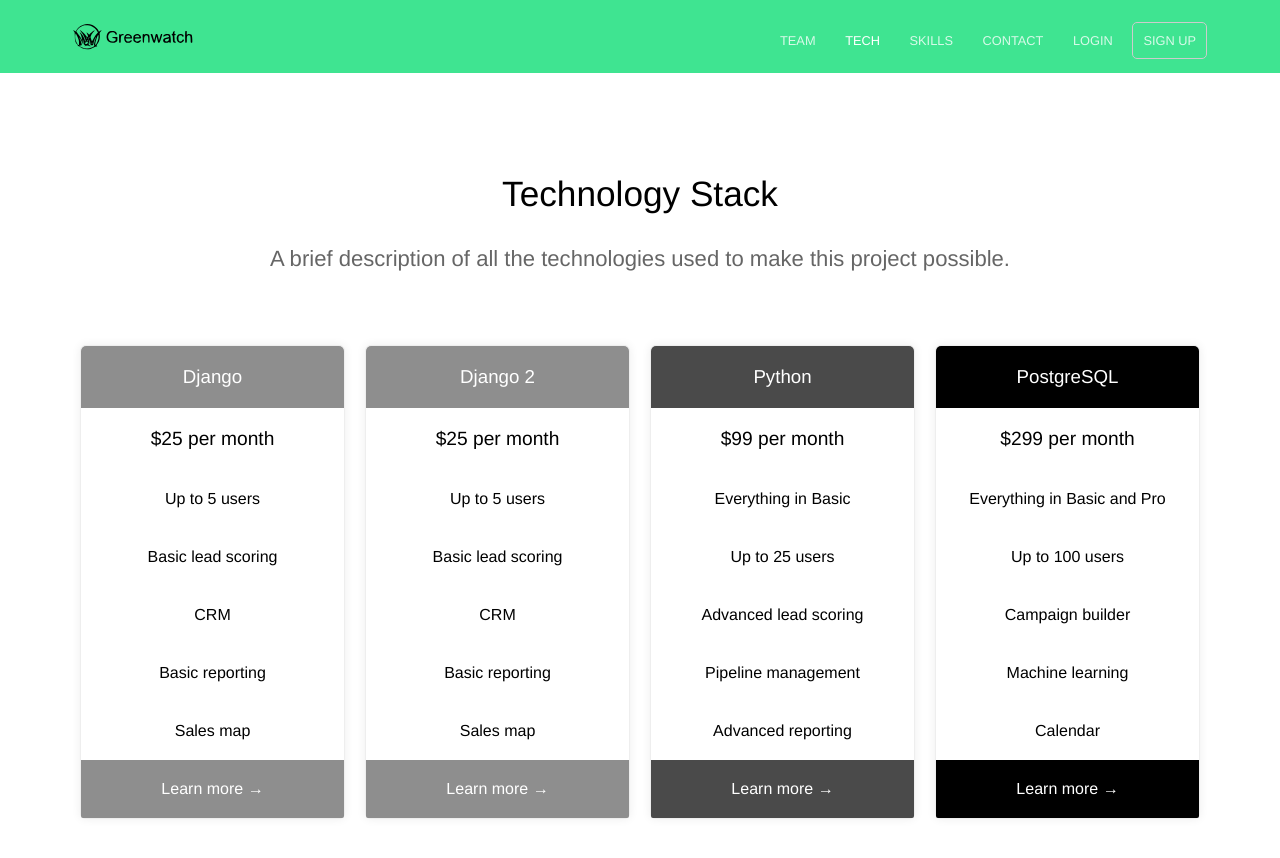
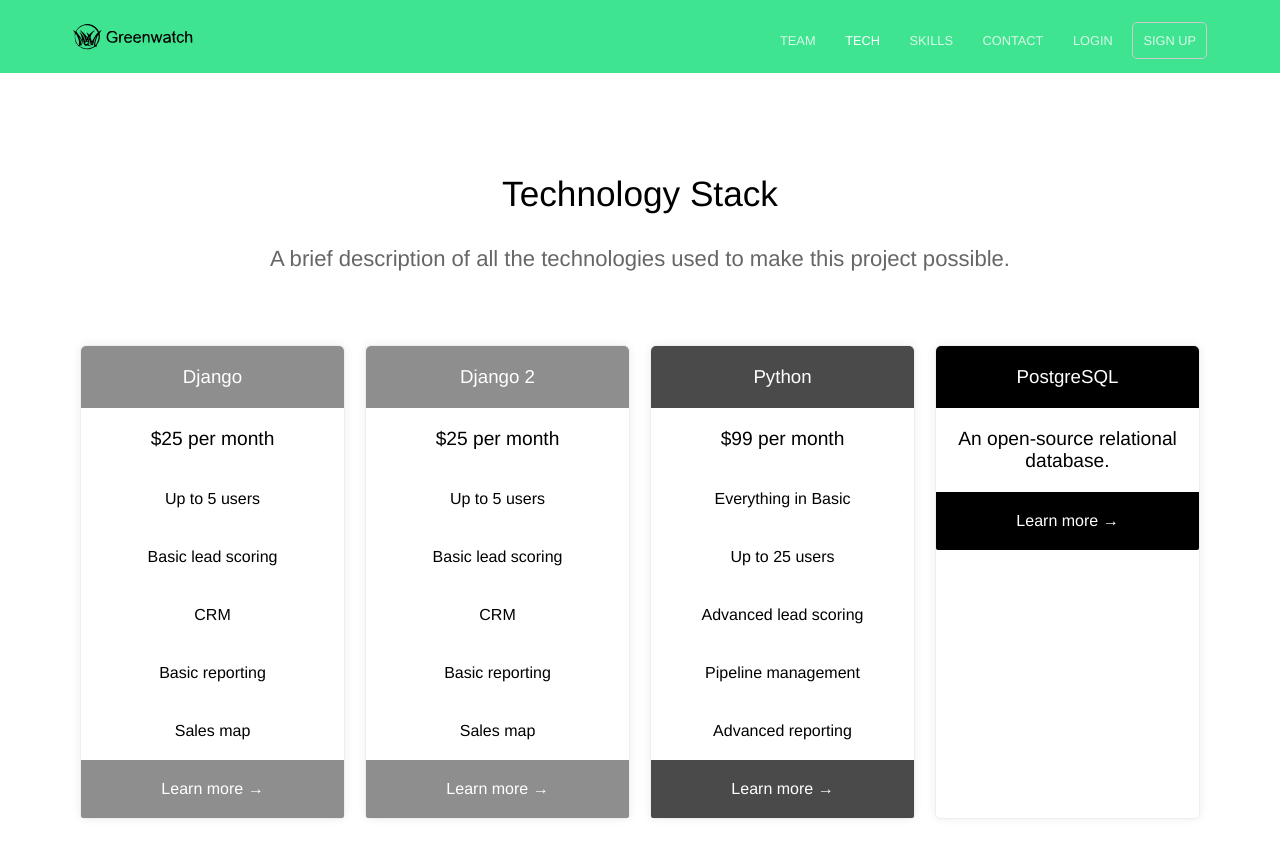
Before and after one commit to COMP490-Greenwatch-Org/greenwatch-team-website, a Jekyll site: the page built from pricing.html, in a window 1280 px wide and 900 px high. Shown: the top 858 px of the window. Built offline with Jekyll 4.4.1, drawn with Linux system fonts in a browser that asks for light colours.

Commit message:
Update pricing.html

```diff
--- a/pricing.html
+++ b/pricing.html
@@ -60,18 +60,8 @@ pricing_table:
   - name: PostgreSQL
     color: "#000000"
     features:
-      - text: $299 per month
+      - text: An open-source relational database.
         highlight: true
-      - text: Everything in Basic and Pro
-        highlight: false
-      - text: Up to 100 users
-        highlight: false
-      - text: Campaign builder
-        highlight: false
-      - text: Machine learning
-        highlight: false
-      - text: Calendar
-        highlight: false
     call_to_action:
       link: https://www.postgresql.org/
       text: Learn more
```
